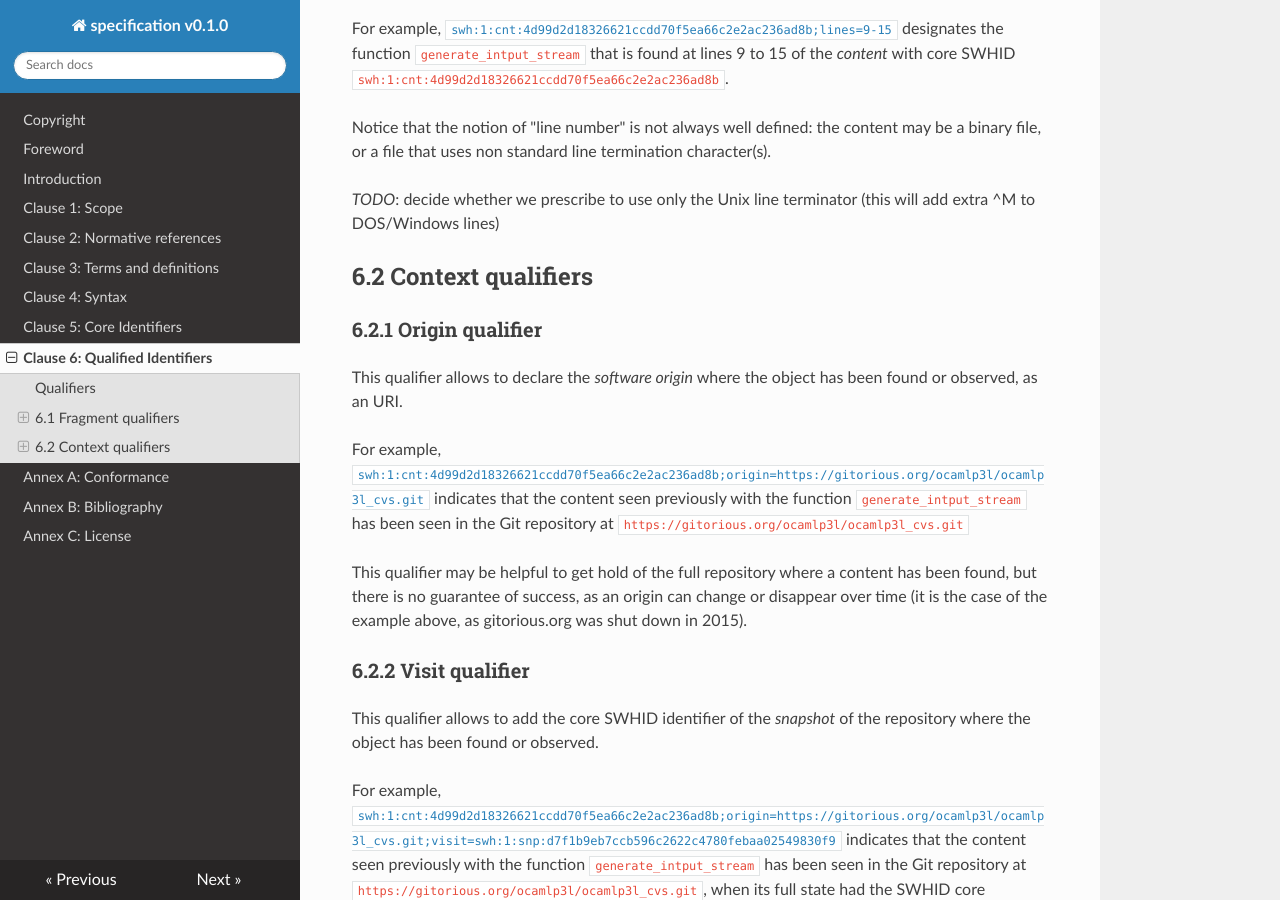
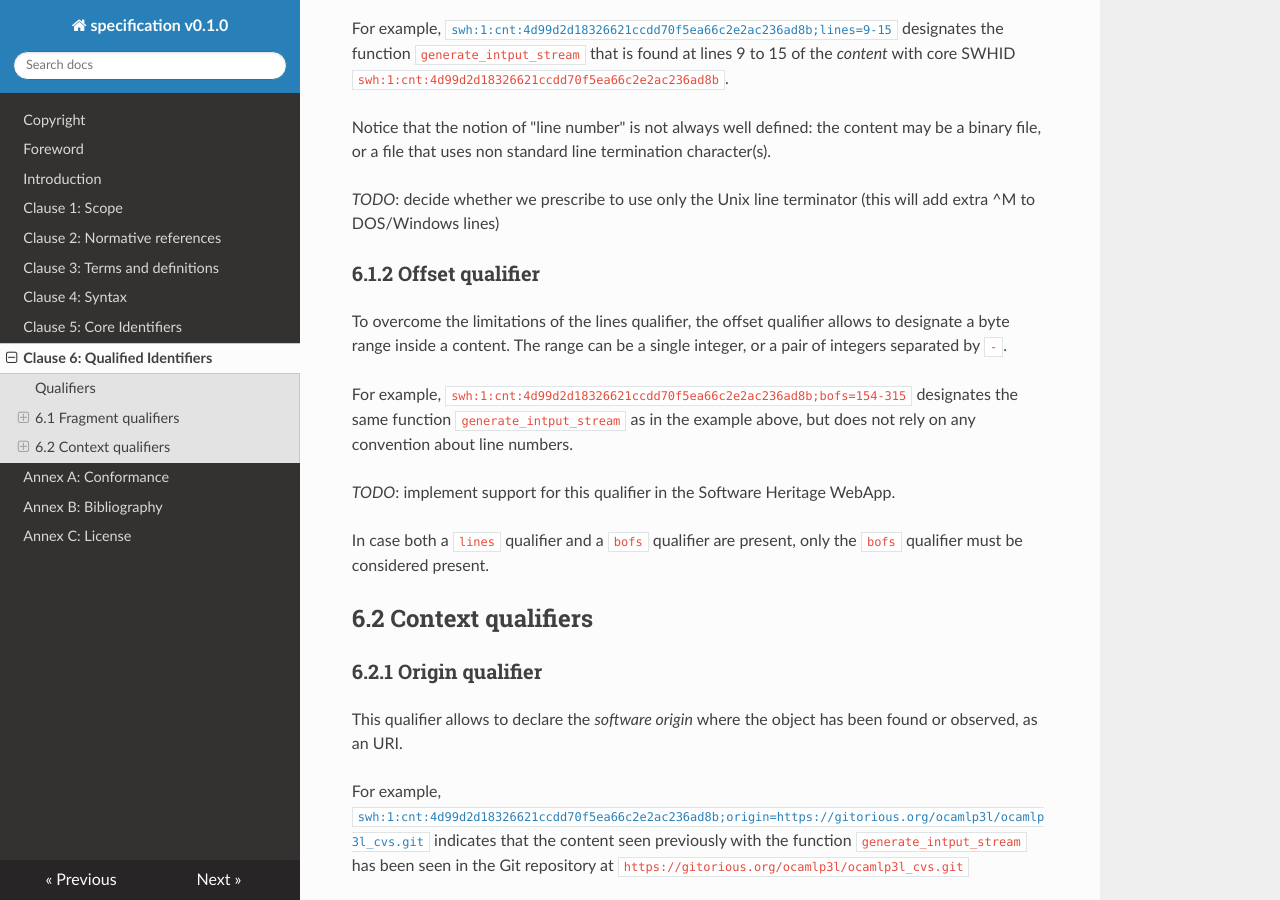
Before and after one commit to swhid/specification, an MkDocs documentation site: the page built from Chapters/6_Qualified_identifiers.md, in a window 1280 px wide and 900 px high, scrolled down 614 px. Built offline with MkDocs 1.6.1, drawn with Linux system fonts in a browser that asks for light colours; nearby versions of some CDN libraries.

Commit message:
Add byte offset fragment qualifier

```diff
--- a/Chapters/6_Qualified_identifiers.md
+++ b/Chapters/6_Qualified_identifiers.md
@@ -30,6 +30,18 @@ character(s).
 
 *TODO*: decide whether we prescribe to use only the Unix line terminator (this will add extra ^M to DOS/Windows lines)
 
+### 6.1.2 Offset qualifier
+
+To overcome the limitations of the lines qualifier, the offset qualifier allows
+to designate a byte range inside a content.  The range can be a single integer, or a pair of integers separated by `-`.
+
+For example, `swh:1:cnt:4d99d2d18326621ccdd70f5ea66c2e2ac236ad8b;bofs=154-315`
+designates the same function `generate_intput_stream` as in the example above, but
+does not rely on any convention about line numbers.
+
+*TODO*: implement support for this qualifier in the Software Heritage WebApp.
+
+In case both a `lines` qualifier and a `bofs` qualifier are present, only the `bofs` qualifier must be considered present.
 
 ## 6.2 Context qualifiers
 
@@ -85,7 +97,7 @@ its full state had the SWHID core identifier `swh:1:snp:d7f1b9eb7ccb596c2622c478
 We recommend to equip identifiers meant to be shared with as many
 qualifiers as possible. While qualifiers may be listed in any order, it
 is good practice to present them in the following order:
-`origin`, `visit`, `anchor`, `path` or `lines`. Redundant information
+`origin`, `visit`, `anchor`, `path`, `lines` or `bofs`. Redundant information
 should be omitted: for example, if the *visit* is present, and the
 *path* is relative to the snapshot indicated there, then the *anchor*
 qualifier is superfluous; similarly, if the *path* is empty, it may be
```
Also changed, not shown: Chapters/4.Syntax.md (+4 -2 lines).
